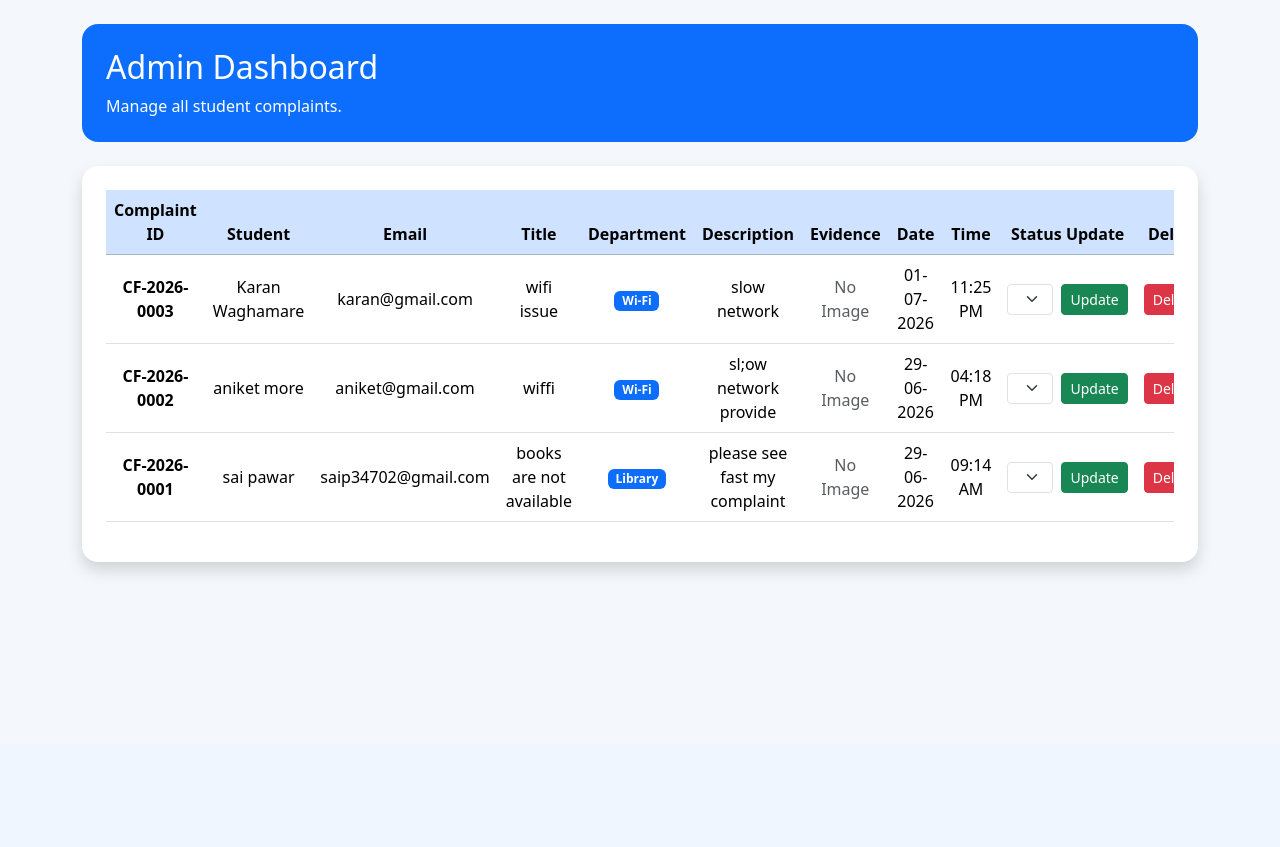
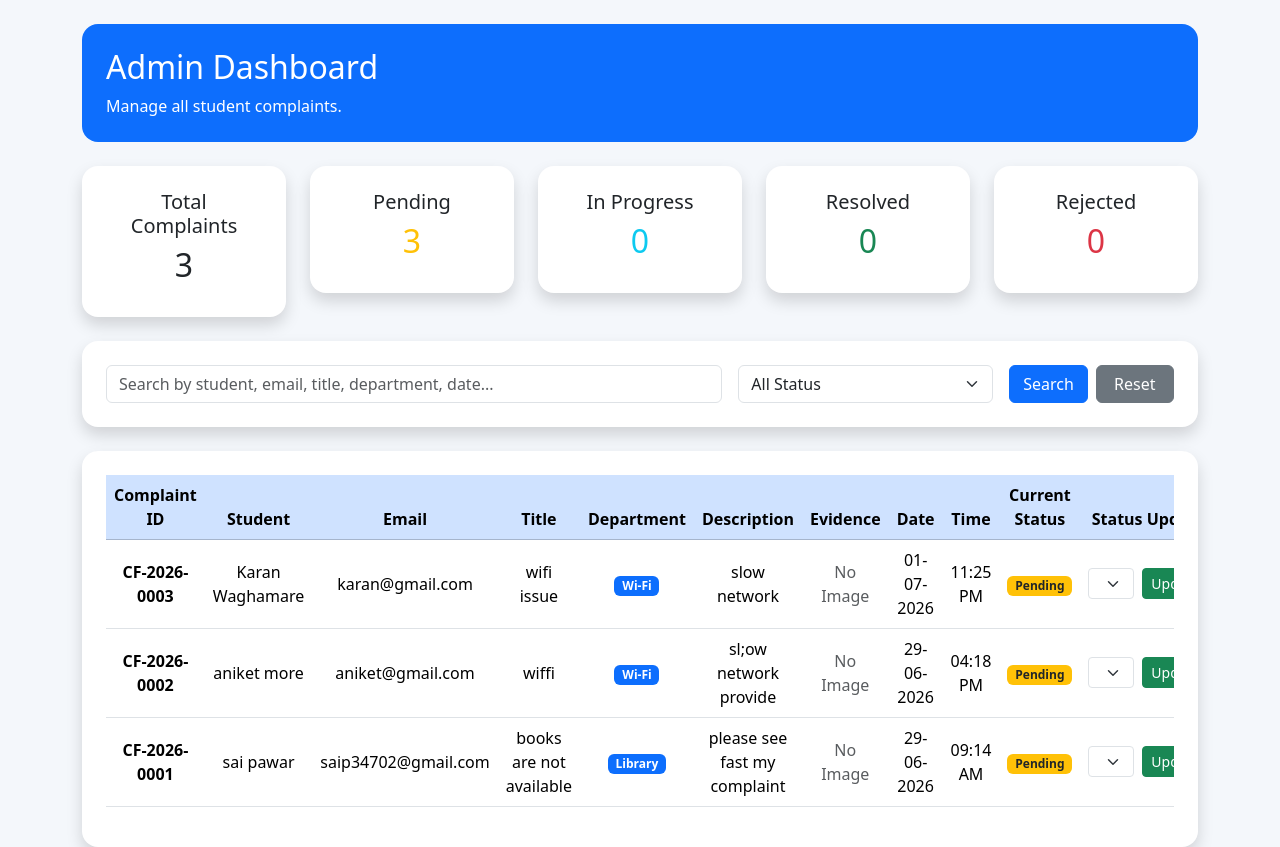
Before and after one commit to ChakradharShinde2005/CampusFix, a Flask app: page /admin_dashboard in a window 1280 px wide. Shown: the part 56-903 px from the top of the page. Before the commit the page ends 632 px from the top, so only its background shows below. Run offline with Flask 3, Linux system fonts and the light colour scheme; a user stored in the database is signed in; data comes from the database, SQL or seed files in the repository.

Commit message:
Enhance admin dashboard with analytics, search, filters and status badges

```diff
--- a/app.py
+++ b/app.py
@@ -206,18 +206,43 @@ def my_complaints():
     if "email" not in session:
         return redirect("/login")
 
+    search = request.args.get("search", "")
+
     conn = sqlite3.connect("database.db")
     cursor = conn.cursor()
 
-    cursor.execute(
-        "SELECT * FROM complaints WHERE email=? ORDER BY id DESC",
-        (session["email"],)
-    )
+    if search:
+        cursor.execute("""
+            SELECT * FROM complaints
+            WHERE email=?
+            AND (
+                title LIKE ?
+                OR department LIKE ?
+                OR status LIKE ?
+                OR date LIKE ?
+            )
+            ORDER BY id DESC
+        """, (
+            session["email"],
+            f"%{search}%",
+            f"%{search}%",
+            f"%{search}%",
+            f"%{search}%"
+        ))
+    else:
+        cursor.execute(
+            "SELECT * FROM complaints WHERE email=? ORDER BY id DESC",
+            (session["email"],)
+        )
 
     complaints = cursor.fetchall()
     conn.close()
 
-    return render_template("my_complaints.html", complaints=complaints)
+    return render_template(
+        "my_complaints.html",
+        complaints=complaints,
+        search=search
+    )
 
 
 @app.route("/admin_dashboard")
@@ -228,16 +253,77 @@ def admin_dashboard():
     if session["role"] != "admin":
         return "Access Denied! Admin only."
 
+    search = request.args.get("search", "")
+    status_filter = request.args.get("status", "")
+
     conn = sqlite3.connect("database.db")
     cursor = conn.cursor()
 
-    cursor.execute("SELECT * FROM complaints ORDER BY id DESC")
+    query = "SELECT * FROM complaints WHERE 1=1"
+    params = []
+
+    if search:
+        query += """
+        AND (
+            student_name LIKE ?
+            OR email LIKE ?
+            OR title LIKE ?
+            OR department LIKE ?
+            OR description LIKE ?
+            OR date LIKE ?
+        )
+        """
+        params.extend([f"%{search}%"] * 6)
+
+    if status_filter:
+        query += " AND status=?"
+        params.append(status_filter)
+
+    query += " ORDER BY id DESC"
+
+    cursor.execute(query, params)
     complaints = cursor.fetchall()
+
+    cursor.execute("SELECT COUNT(*) FROM complaints")
+    total_complaints = cursor.fetchone()[0]
+
+    cursor.execute("SELECT COUNT(*) FROM complaints WHERE status='Pending'")
+    pending_complaints = cursor.fetchone()[0]
+
+    cursor.execute("SELECT COUNT(*) FROM complaints WHERE status='In Progress'")
+    progress_complaints = cursor.fetchone()[0]
+
+    cursor.execute("SELECT COUNT(*) FROM complaints WHERE status='Resolved'")
+    resolved_complaints = cursor.fetchone()[0]
+
+    cursor.execute("SELECT COUNT(*) FROM complaints WHERE status='Rejected'")
+    rejected_complaints = cursor.fetchone()[0]
+
+    cursor.execute("""
+        SELECT department, COUNT(*)
+        FROM complaints
+        GROUP BY department
+    """)
+    department_data = cursor.fetchall()
+
+    department_labels = [row[0] for row in department_data]
+    department_counts = [row[1] for row in department_data]
 
     conn.close()
 
-    return render_template("admin_dashboard.html", complaints=complaints)
-
+    return render_template(
+        "admin_dashboard.html",
+        complaints=complaints,
+        total_complaints=total_complaints,
+        pending_complaints=pending_complaints,
+        progress_complaints=progress_complaints,
+        resolved_complaints=resolved_complaints,
+        rejected_complaints=rejected_complaints,
+        search=search,
+        status_filter=status_filter,
+        department_labels=department_labels,
+        department_counts=department_counts
+    )
 
 @app.route("/update_status/<int:complaint_id>", methods=["POST"])
 def update_status(complaint_id):
--- a/templates/admin_dashboard.html
+++ b/templates/admin_dashboard.html
@@ -12,7 +12,6 @@
 
 <nav class="navbar navbar-dark bg-primary px-4">
     <a class="navbar-brand fw-bold" href="/admin_dashboard">CampusFix Admin</a>
-
     <a href="/logout" class="btn btn-danger btn-sm">Logout</a>
 </nav>
 
@@ -23,10 +22,99 @@
         <p class="mb-0">Manage all student complaints.</p>
     </div>
 
+    <div class="row g-4 mb-4">
+
+        <div class="col-md">
+            <div class="card shadow border-0 rounded-4 text-center p-4">
+                <h5>Total Complaints</h5>
+                <h2>{{ total_complaints }}</h2>
+            </div>
+        </div>
+
+        <div class="col-md">
+            <div class="card shadow border-0 rounded-4 text-center p-4">
+                <h5>Pending</h5>
+                <h2 class="text-warning">{{ pending_complaints }}</h2>
+            </div>
+        </div>
+
+        <div class="col-md">
+            <div class="card shadow border-0 rounded-4 text-center p-4">
+                <h5>In Progress</h5>
+                <h2 class="text-info">{{ progress_complaints }}</h2>
+            </div>
+        </div>
+
+        <div class="col-md">
+            <div class="card shadow border-0 rounded-4 text-center p-4">
+                <h5>Resolved</h5>
+                <h2 class="text-success">{{ resolved_complaints }}</h2>
+            </div>
+        </div>
+
+        <div class="col-md">
+            <div class="card shadow border-0 rounded-4 text-center p-4">
+                <h5>Rejected</h5>
+                <h2 class="text-danger">{{ rejected_complaints }}</h2>
+            </div>
+        </div>
+
+    </div>
+
+    <div class="card shadow border-0 rounded-4 p-4 mb-4">
+
+        <form method="GET" action="/admin_dashboard" class="row g-3">
+
+            <div class="col-md-7">
+                <input type="text"
+                       name="search"
+                       class="form-control"
+                       placeholder="Search by student, email, title, department, date..."
+                       value="{{ search }}">
+            </div>
+
+            <div class="col-md-3">
+                <select name="status" class="form-select">
+                    <option value="">All Status</option>
+
+                    <option value="Pending" {% if status_filter == "Pending" %}selected{% endif %}>
+                        Pending
+                    </option>
+
+                    <option value="In Progress" {% if status_filter == "In Progress" %}selected{% endif %}>
+                        In Progress
+                    </option>
+
+                    <option value="Resolved" {% if status_filter == "Resolved" %}selected{% endif %}>
+                        Resolved
+                    </option>
+
+                    <option value="Rejected" {% if status_filter == "Rejected" %}selected{% endif %}>
+                        Rejected
+                    </option>
+                </select>
+            </div>
+
+            <div class="col-md-2 d-flex gap-2">
+                <button type="submit" class="btn btn-primary w-100">
+                    Search
+                </button>
+
+                <a href="/admin_dashboard" class="btn btn-secondary w-100">
+                    Reset
+                </a>
+            </div>
+
+        </form>
+
+    </div>
+
     <div class="card shadow border-0 rounded-4 p-4">
+
         <div class="table-responsive">
 
             <table class="table table-hover align-middle text-center">
+
                 <thead class="table-primary">
                     <tr>
                         <th>Complaint ID</th>
@@ -38,6 +126,7 @@
                         <th>Evidence</th>
                         <th>Date</th>
                         <th>Time</th>
+                        <th>Current Status</th>
                         <th>Status Update</th>
                         <th>Delete</th>
                     </tr>
@@ -46,11 +135,20 @@
                 <tbody>
                     {% for complaint in complaints %}
                     <tr>
-                        <td><b>CF-2026-{{ "%04d"|format(complaint[0]) }}</b></td>
+                        <td>
+                            <b>CF-2026-{{ "%04d"|format(complaint[0]) }}</b>
+                        </td>
+
                         <td>{{ complaint[1] }}</td>
                         <td>{{ complaint[2] }}</td>
                         <td>{{ complaint[3] }}</td>
-                        <td><span class="badge bg-primary">{{ complaint[4] }}</span></td>
+
+                        <td>
+                            <span class="badge bg-primary">
+                                {{ complaint[4] }}
+                            </span>
+                        </td>
+
                         <td>{{ complaint[5] }}</td>
 
                         <td>
@@ -66,19 +164,47 @@
 
                         <td>{{ complaint[8] }}</td>
                         <td>{{ complaint[9] }}</td>
+                        <td>
+    {% if complaint[7] == "Pending" %}
+        <span class="badge bg-warning text-dark">Pending</span>
+    {% elif complaint[7] == "In Progress" %}
+        <span class="badge bg-info text-dark">In Progress</span>
+    {% elif complaint[7] == "Resolved" %}
+        <span class="badge bg-success">Resolved</span>
+    {% elif complaint[7] == "Rejected" %}
+        <span class="badge bg-danger">Rejected</span>
+    {% else %}
+        <span class="badge bg-secondary">{{ complaint[7] }}</span>
+    {% endif %}
+</td>
 
                         <td>
-                            <form method="POST" action="/update_status/{{ complaint[0] }}" class="d-flex gap-2">
+                            <form method="POST"
+                                  action="/update_status/{{ complaint[0] }}"
+                                  class="d-flex gap-2">
+
                                 <select name="status" class="form-select form-select-sm">
-                                    <option {% if complaint[7] == "Pending" %}selected{% endif %}>Pending</option>
-                                    <option {% if complaint[7] == "In Progress" %}selected{% endif %}>In Progress</option>
-                                    <option {% if complaint[7] == "Resolved" %}selected{% endif %}>Resolved</option>
-                                    <option {% if complaint[7] == "Rejected" %}selected{% endif %}>Rejected</option>
+                                    <option {% if complaint[7] == "Pending" %}selected{% endif %}>
+                                        Pending
+                                    </option>
+
+                                    <option {% if complaint[7] == "In Progress" %}selected{% endif %}>
+                                        In Progress
+                                    </option>
+
+                                    <option {% if complaint[7] == "Resolved" %}selected{% endif %}>
+                                        Resolved
+                                    </option>
+
+                                    <option {% if complaint[7] == "Rejected" %}selected{% endif %}>
+                                        Rejected
+                                    </option>
                                 </select>
 
                                 <button type="submit" class="btn btn-success btn-sm">
                                     Update
                                 </button>
+
                             </form>
                         </td>
 
@@ -96,6 +222,7 @@
             </table>
 
         </div>
+
     </div>
 
 </div>
```
Also changed, not shown: templates/my_complaints.html (+17 -0 lines).
